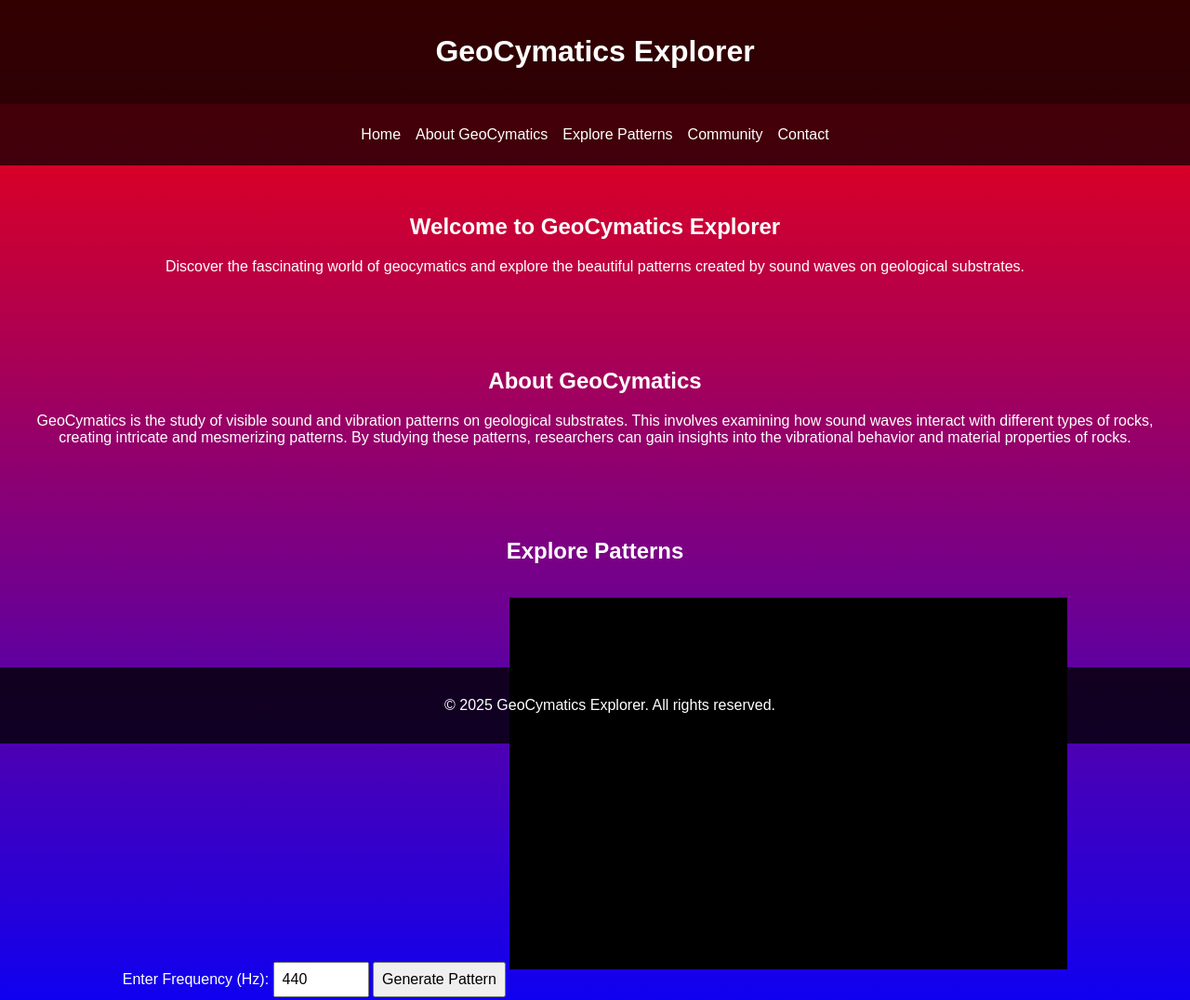
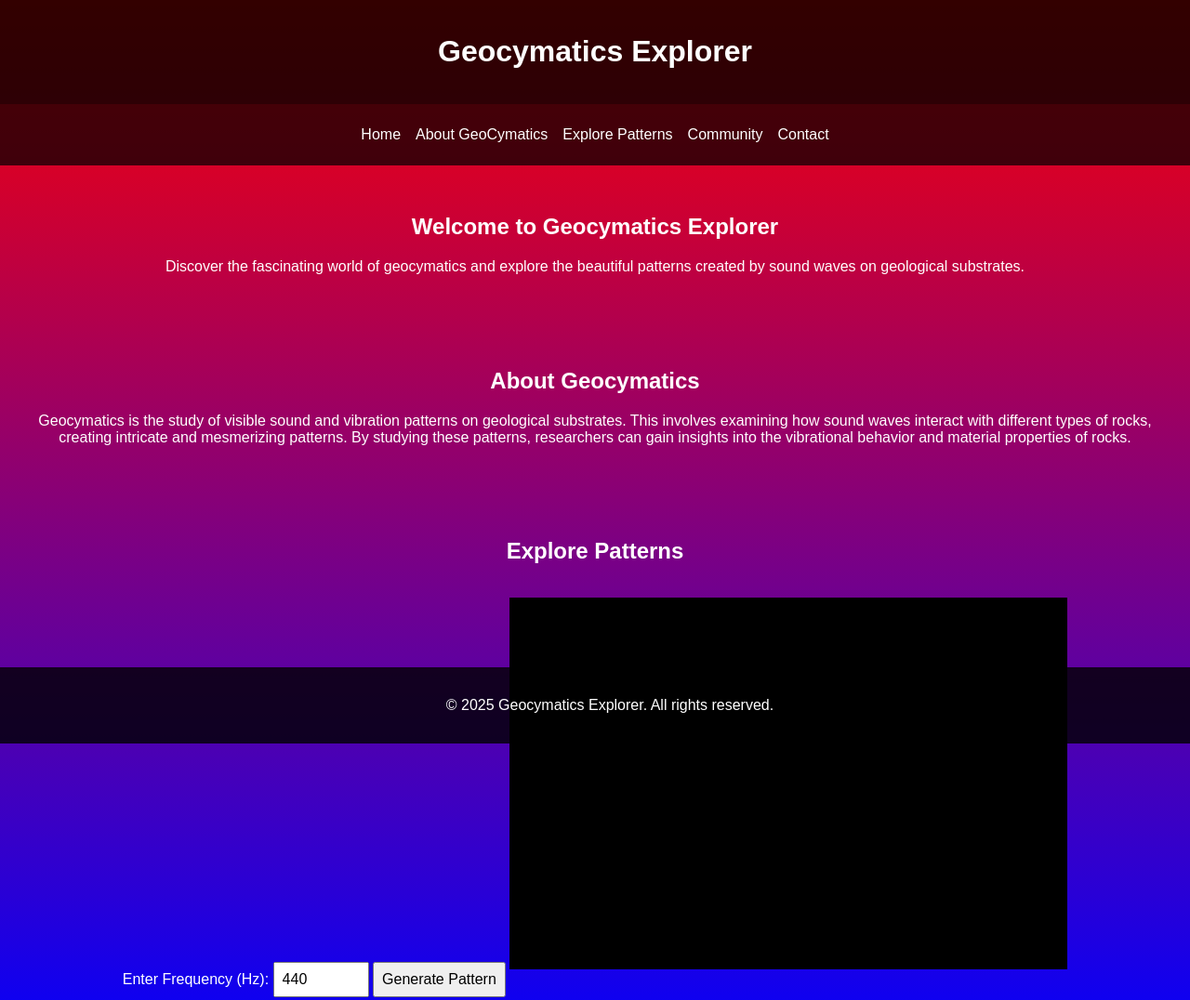
Before and after one commit to managerdata404/Geocymatics, a plain HTML site: page index.html in a window 1280 px wide. Shown: the top 1076 px of the page at 93% size. Drawn offline with Linux system fonts and the light colour scheme.

Commit message:
Update index.html

```diff
--- a/index.html
+++ b/index.html
@@ -3,7 +3,7 @@
 <head>
   <meta charset="UTF-8">
   <meta name="viewport" content="width=device-width, initial-scale=1.0">
-  <title>GeoCymatics Explorer</title>
+  <title>Geocymaticd Explorer</title>
   <style>
     body {
       font-family: Arial, sans-serif;
@@ -72,7 +72,7 @@
 </head>
 <body>
   <header>
-    <h1>GeoCymatics Explorer</h1>
+    <h1>Geocymatics Explorer</h1>
   </header>
   <nav>
     <a href="#home">Home</a>
@@ -82,12 +82,12 @@
     <a href="#contact">Contact</a>
   </nav>
   <section id="home">
-    <h2>Welcome to GeoCymatics Explorer</h2>
+    <h2>Welcome to Geocymatics Explorer</h2>
     <p>Discover the fascinating world of geocymatics and explore the beautiful patterns created by sound waves on geological substrates.</p>
   </section>
   <section id="about">
-    <h2>About GeoCymatics</h2>
-    <p>GeoCymatics is the study of visible sound and vibration patterns on geological substrates. This involves examining how sound waves interact with different types of rocks, creating intricate and mesmerizing patterns. By studying these patterns, researchers can gain insights into the vibrational behavior and material properties of rocks.</p>
+    <h2>About Geocymatics</h2>
+    <p>Geocymatics is the study of visible sound and vibration patterns on geological substrates. This involves examining how sound waves interact with different types of rocks, creating intricate and mesmerizing patterns. By studying these patterns, researchers can gain insights into the vibrational behavior and material properties of rocks.</p>
   </section>
   <section id="explore">
     <h2>Explore Patterns</h2>
@@ -109,7 +109,7 @@
     <p>If you have any questions or would like to contribute to our site, please contact us at <a href="mailto:info@geocymaticsexplorer.com">info@geocymaticsexplorer.com</a>.</p>
   </section>
   <footer>
-    <p>&copy; 2025 GeoCymatics Explorer. All rights reserved.</p>
+    <p>&copy; 2025 Geocymatics Explorer. All rights reserved.</p>
   </footer>
   <script>
     function generatePattern() {
```
